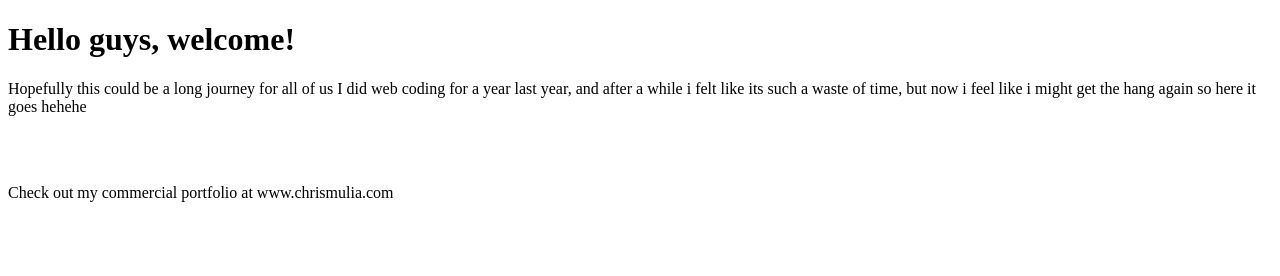
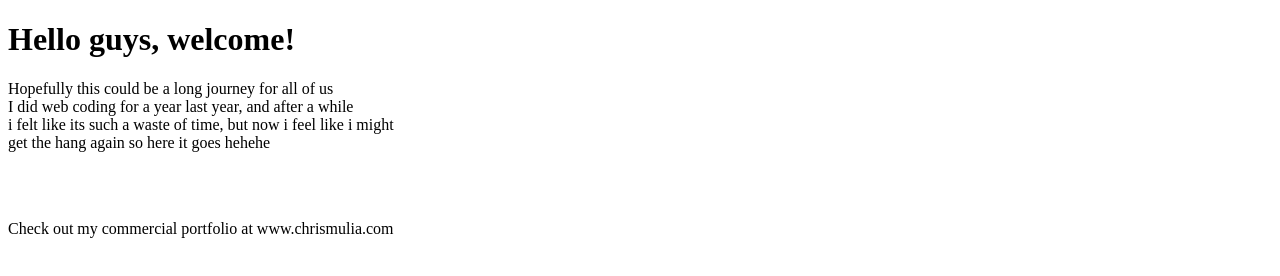
Before and after one commit to finalsushi/finalsushi.github.io, a plain HTML site: page index.html in a window 1280 px wide. Drawn offline with Linux system fonts and the light colour scheme.

Commit message:
additional

```diff
--- a/index.html
+++ b/index.html
@@ -6,9 +6,9 @@
   </head>
   <body>
     <h1>Hello guys, welcome!</h1>
-    <p>Hopefully this could be a long journey for all of us
-      I did web coding for a year last year, and after a while
-      i felt like its such a waste of time, but now i feel like i might
+    <p>Hopefully this could be a long journey for all of us<br>
+      I did web coding for a year last year, and after a while<br>
+      i felt like its such a waste of time, but now i feel like i might<br>
       get the hang again so here it goes hehehe </p>
     <br></br>
     <p>Check out my commercial portfolio at
```
